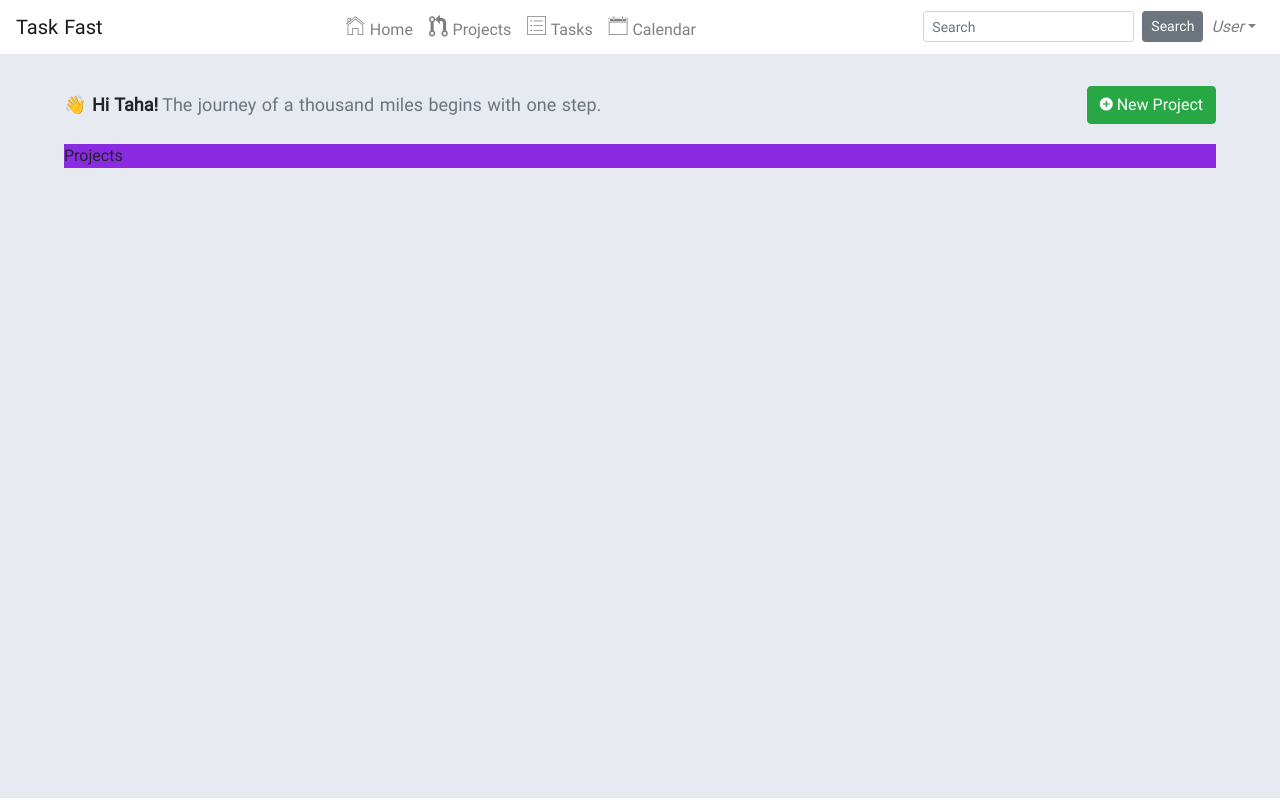
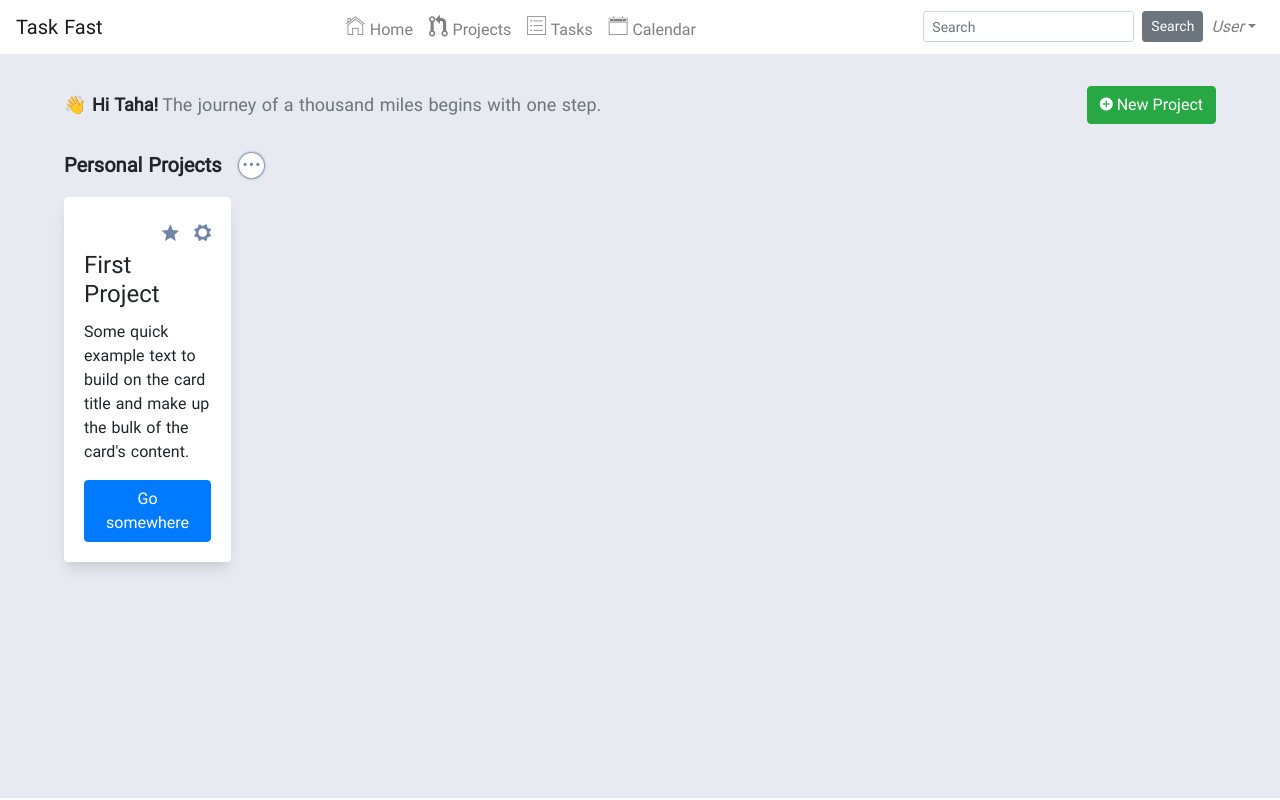
Before and after one commit to taha7/Trello-Clone, a Nuxt app in the folder trello-client/: page /projects in a window 1280 px wide. Built offline with nearby package versions, Linux system fonts and the light colour scheme; no server answers.

Commit message:
[frontend] style project section

```diff
--- a/trello-client/pages/projects/index.vue
+++ b/trello-client/pages/projects/index.vue
@@ -12,7 +12,40 @@
                </button>
             </div>
          </div>
-         <div class="content-body">Projects</div>
+         <div class="content-body">
+            <div class="projects-header">
+               <div class="header-title">Personal Projects</div>
+               <div class="header-actions">
+                  <b-dropdown size="lg" variant="link" toggle-class="text-decoration-none" no-caret>
+                     <template slot="button-content">
+                        <div class="more-btn">
+                           <i class="ion-ios-more"></i>
+                        </div>
+                     </template>
+                     <b-dropdown-item href="#">Action</b-dropdown-item>
+                     <b-dropdown-item href="#">Another action</b-dropdown-item>
+                     <b-dropdown-item href="#">Something else here...</b-dropdown-item>
+                  </b-dropdown>
+               </div>
+            </div>
+            <div class="row">
+               <div class="col-md-2">
+                  <b-card style="max-width: 20rem;" class="mb-2 card-style">
+                     <div class="card-actions d-flex justify-content-end align-items-center">
+                        <span class="card-icons">
+                           <i class="ion-android-star"></i>
+                        </span>
+                        <span class="card-icons">
+                           <i class="ion-gear-a"></i>
+                        </span>
+                     </div>
+                     <b-card-title>First Project</b-card-title>
+                     <b-card-text>Some quick example text to build on the card title and make up the bulk of the card's content.</b-card-text>
+                     <b-button href="#" variant="primary">Go somewhere</b-button>
+                  </b-card>
+               </div>
+            </div>
+         </div>
       </section>
    </div>
 </template>
@@ -68,8 +101,35 @@ export default {
    font-weight: 600;
    font-size: 18px;
 }
-
-.content-body {
-   background-color: blueviolet;
+.projects-header {
+   font-size: 20px;
+   font-weight: bold;
+   margin: 10px 0px;
+   display: flex;
+   align-items: center;
+}
+.more-btn {
+   background: white;
+   color: #7085a6;
+   border-radius: 50%;
+   display: flex;
+   justify-content: center;
+   align-items: center;
+   width: 1.6rem;
+   height: 1.6rem;
+   font-size: 1.6rem;
+   padding: 0.25rem 0.25rem;
+   box-shadow: 0px 0px 2px 1px;
+}
+.card-style {
+   box-shadow: 0 10px 15px -3px rgba(0, 0, 0, 0.1),
+      0 4px 6px -2px rgba(0, 0, 0, 0.05);
+   border: none;
+}
+.card-icons {
+   font-size: 1.4rem;
+   margin-left: 15px;
+   color: #7085a6;
+   cursor: pointer;
 }
 </style>
```
